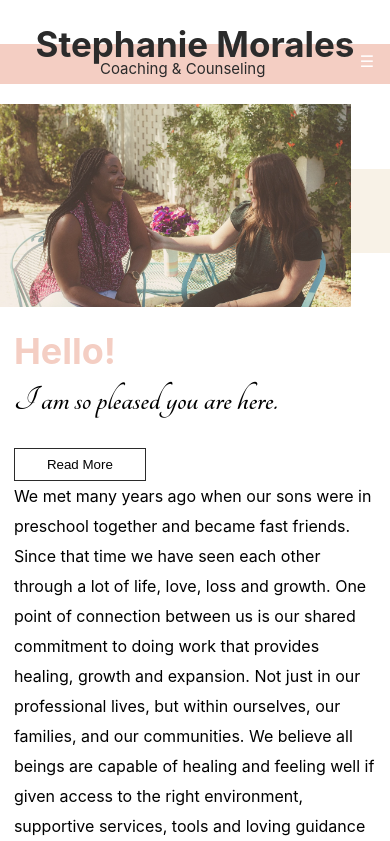
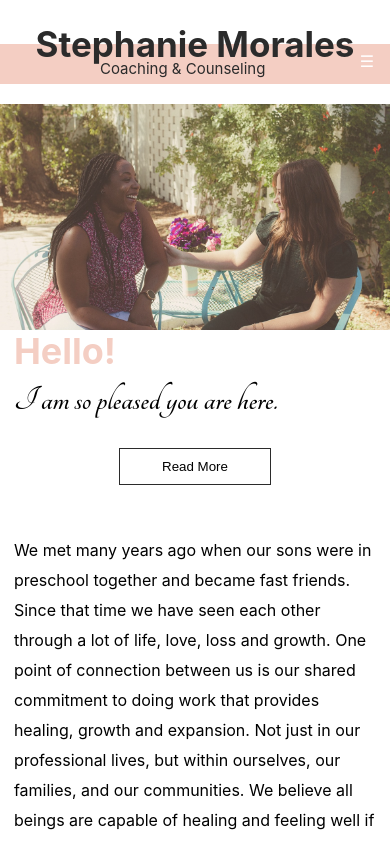
Before and after one commit to spiderthatcodes/embody, a React (Create React App) app in the folder client/: page / in a window 390 px wide. Shown: the top 841 px of the page. Built offline with nearby package versions, Linux system fonts and the light colour scheme.

Commit message:
annoyed at the code, even tho I wrote all of it

```diff
--- a/client/src/pages/Home/Home.tsx
+++ b/client/src/pages/Home/Home.tsx
@@ -27,29 +27,37 @@ import {
     Image,
     Stripe,
     ReadMoreButton,
+    ReadMoreButtonContainer,
 } from './style';
-import { set } from 'mongoose';
-
 
 const Home: FC = () => {
-    const [showIntro, setShowIntro] = useState<boolean>(false)
+    const [showIntro, setShowIntro] = useState<boolean>(false);
     const navigate = useNavigate();
-    const isMobile: boolean = useSelector((store: RootState) => store?.isMobile?.isMobile);
+    const isMobile: boolean = useSelector(
+        (store: RootState) => store?.isMobile?.isMobile
+    );
 
     return (
         <Layout isMobile={isMobile}>
-            <ImagePanel>
+            <ImagePanel isMobile={isMobile}>
                 <Image
                     src={chatting}
                     alt='ladies chatting outside'
+                    isMobile={isMobile}
                 />
-                <Stripe />
+                {!isMobile && <Stripe />}
             </ImagePanel>
             <GreetingsPanel>
                 <LeftColumn>
                     <Hello>Hello!</Hello>
                     <Script>I am so pleased you are here.</Script>
-                    {isMobile && <ReadMoreButton onClick={() => setShowIntro(true)}>Read More</ReadMoreButton>}
+                    {isMobile && !showIntro && (
+                        <ReadMoreButtonContainer>
+                            <ReadMoreButton onClick={() => setShowIntro(true)}>
+                                Read More
+                            </ReadMoreButton>
+                        </ReadMoreButtonContainer>
+                    )}
 
                     {/* <TopLine>
                             We would like to share a little about our journey to
--- a/client/src/pages/Home/style.ts
+++ b/client/src/pages/Home/style.ts
@@ -188,16 +188,14 @@ export const LearnMore = styled.button`
     }
 `;
 
-export const ImagePanel = styled.div`
+export const ImagePanel = styled.div<{ isMobile?: boolean }>`
     height: 110vh;
     width: 100%;
     position: relative;
 
-    @media (max-width: 900px) {
-        height: 20vh;
-        margin-bottom: 40px;
-        position: static;
-    }
+    ${({ isMobile }) =>
+        isMobile &&
+        'height: 20vh; margin-bottom: 40px; position: static;'}
 `;
 
 export const Stripe = styled.div`
@@ -207,24 +205,21 @@ export const Stripe = styled.div`
     position: absolute;
     bottom: 20%;
     z-index: -1;
-
-    @media (max-width: 900px) {
-        height: 10vh;
-        width: 100%;
-        top: 20%;
-    }
 `;
 
-export const Image = styled.img`
-    width: 90%;
-
-    @media (max-width: 900px) {
-        width: 90%;
-    }
+export const Image = styled.img<{ isMobile?: boolean }>`
+    width: ${({ isMobile }) => (isMobile ? '100%' : '90%')};
 `;
 
 export const ReadMoreButton = styled.button`
     background-color: ${colors.white};
     border: 1px solid ${colors.black};
-    padding: 8px 32px;
+    padding: 10px 42px;
 `;
+
+export const ReadMoreButtonContainer = styled.div`
+    display: flex;
+    width: 100%;
+    justify-content: center;
+    margin: 20px 0 50px;
+`;
```
